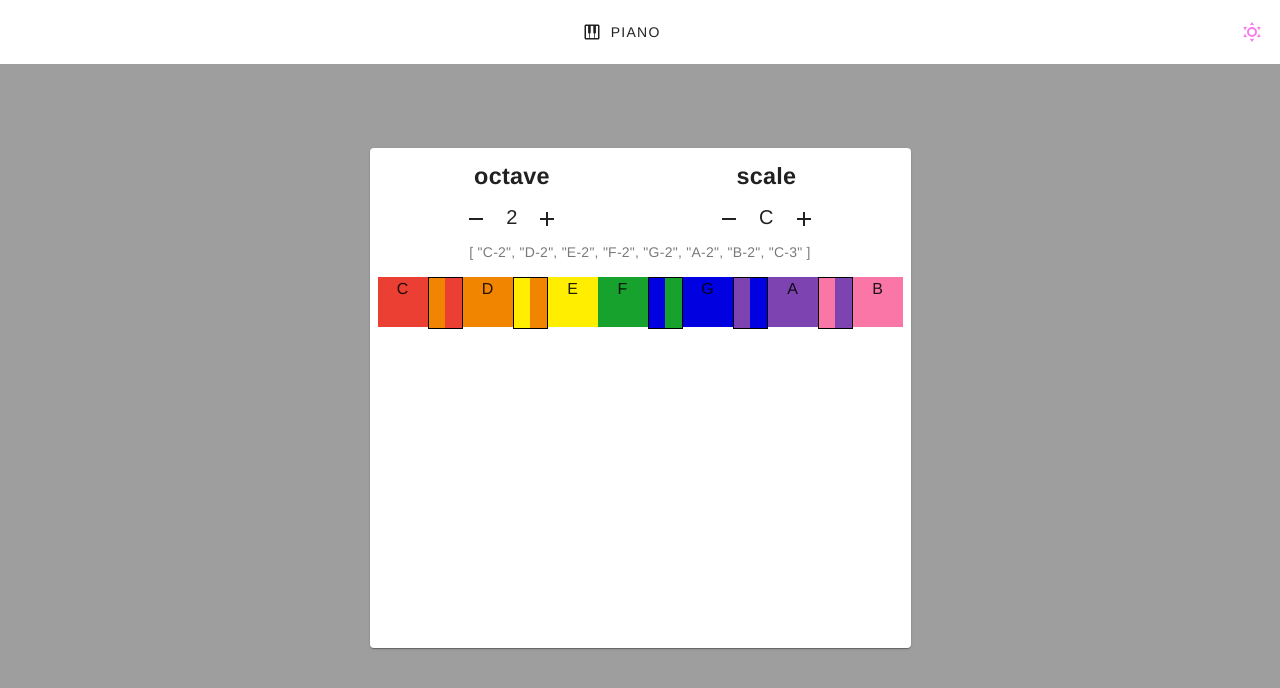
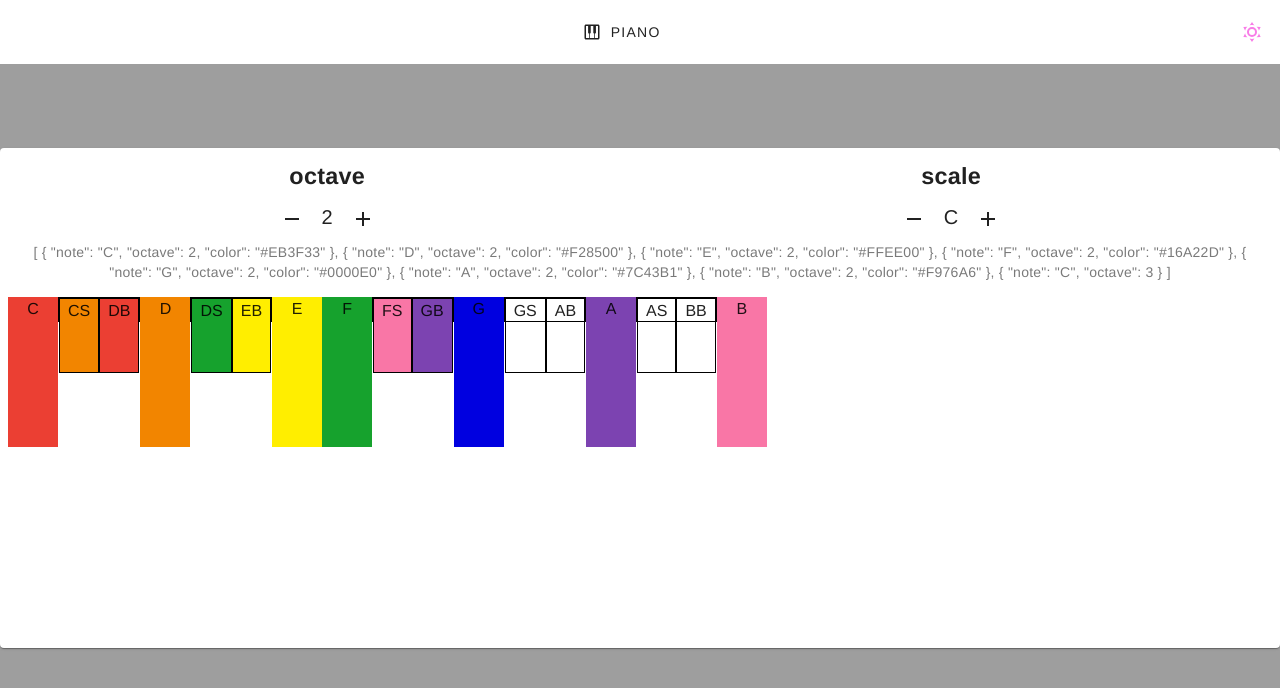
Before and after one commit to tfilla1/taptap, a Vue app: page / in a window 1280 px wide. Shown: the top 688 px of the page. Built offline with nearby package versions, Linux system fonts and the light colour scheme; no server answers.

Commit message:
move scale to store, start color shift math

```diff
--- a/src/components/KeyboardView.vue
+++ b/src/components/KeyboardView.vue
@@ -40,12 +40,14 @@ const changeOctave = (key: string) => {
 
   if (octave.value > maxOctave) octave.value = 1;
 
-  scale.value = determineScale(notes[scaleIndex.value], octave.value);
+  appStore.setOctave(octave.value);
+  appStore.loadScale();
+  appStore.loadSounds();
 };
 
 const scaleIndex = ref(0);
-const scale = ref(determineScale("C", octave.value));
-const scaleDisplay = computed(() => notes[scaleIndex.value]);
+const scale = computed(() => appStore.getScale);
+const scaleRoot = computed(() => notes[scaleIndex.value]);
 const showScale: Ref<boolean> = ref(true);
 const changeScale = (key: string) => {
   if (key === "v") scaleIndex.value++;
@@ -55,7 +57,9 @@ const changeScale = (key: string) => {
 
   if (scaleIndex.value >= notes.length) scaleIndex.value = 0;
 
-  scale.value = determineScale(notes[scaleIndex.value], octave.value);
+  appStore.setRoot(notes[scaleIndex.value]);
+  appStore.loadScale();
+  appStore.loadSounds();
 };
 onKeyDown(keys, (e: KeyboardEvent) => {
   const key = e.key;
@@ -127,7 +131,7 @@ onKeyDown(keys, (e: KeyboardEvent) => {
               variant="flat"
               @click="changeScale('c')"
             ></v-btn>
-            {{ scaleDisplay }}
+            {{ scaleRoot }}
             <v-btn
               icon="$plus"
               variant="flat"
@@ -154,13 +158,16 @@ onKeyDown(keys, (e: KeyboardEvent) => {
           <div
             v-for="(color, index) in p.color"
             :key="index"
-            class="item px-2"
+            class="item enharmonic px-2"
             height="50"
             :id="`${p.note[index]}`"
             :style="{
               backgroundColor: color,
+              height: '75px',
             }"
-          ></div>
+          >
+            {{ p.note[index] }}
+          </div>
         </div>
         <div
           v-else
@@ -168,7 +175,7 @@ onKeyDown(keys, (e: KeyboardEvent) => {
           :class="p.note"
           height="50"
           :style="{
-            backgroundColor: p.color.toString(),
+            backgroundColor: p.color?.toString(),
           }"
         >
           {{ p.note }}
@@ -180,8 +187,8 @@ onKeyDown(keys, (e: KeyboardEvent) => {
 
 <style>
 .enharmonic {
-  /* height: 25px; */
-  width: 35px;
+  height: 25px;
+  /* width: 35px; */
   border: 1px solid black;
 }
 .non-enharmonic {
@@ -210,7 +217,7 @@ onKeyDown(keys, (e: KeyboardEvent) => {
 }
 .item {
   /* background-color: #ff00aa; */
-  width: 50px;
-  height: 50px;
+  /* width: 50px; */
+  height: 150px;
 }
 </style>
--- a/src/data/soundboards/taptap.ts
+++ b/src/data/soundboards/taptap.ts
@@ -5,24 +5,35 @@ import { the_keys } from "@/utils/keyboard";
 import { getRandomColor } from "@/utils/getRandomColor";
 import { pianoData } from '../soundboards/pino'
 
-const getColor = (note: string) => {
-
+const getColor = (degree: number, accidental: boolean) => {
+  return accidental ? [degrees[degree], degrees[degree - 1]] : degrees[degree]
 }
 
 // key to number % 60 finds the letter to search for
 export const notes = ['C', 'CS_DB', 'D', 'DS_EB', 'E', 'F', 'FS_GB', 'G', 'GS_AB', 'A', 'AS_BB', 'B']
-
+export const degrees = ['#EB3F33', '#F28500', '#FFEE00', '#16A22D', '#0000E0', '#7C43B1', '#F976A6']
 const major_scale = [2, 2, 1, 2, 2, 2, 1]
 // [C - D - E - F - G - A - B - C ]
 // [D-1, E-1, F♯-1, G-1, A-1, B-1, C♯-1, D-2]
 const octaves = [0, 1, 2, 3, 4, 5, 6, 7]
 
+export class Degree {
+  note: string
+  octave: number
+  color: string | string[]
 
-export const determineScale = (root: string, octave: number): string[] => {
+  constructor(note: string, octave: number, color: string) {
+    this.note = note;
+    this.octave = octave;
+    this.color = color;
+  }
+}
 
+export const determineScale = (root: string, octave: number): Degree[] => {
+  // return [ {note: 'C', color: '#EB3F33'}]
   let position = notes.findIndex(note => note === root)
-  const newScale: string[] = [notes[position] + '-' + octave]
-  major_scale.map(interval => {
+  const newScale: Degree[] = [{ note: notes[position], octave, color: getColor(0, false) }]
+  major_scale.map((interval, index) => {
     position += interval
 
     if (position % notes.length === 0) {
@@ -31,19 +42,30 @@ export const determineScale = (root: string, octave: number): string[] => {
     position = position % notes.length;
 
 
-    newScale.push(notes[position] + '-' + octave)
+    newScale.push({ note: notes[position], octave, color: getColor(index + 1, false) })
 
-    return notes[position]
+    return {
+      note: notes[position],
+      color: degrees[position]
+    }
   })
 
   return newScale
 }
 
-export const pino = (type: 'piano'): Pino[] => {
-  return notes.map(note => {
+export const pino = (root: string, octave: number): Pino[] => {
+  const type = 'piano'
+  const scale = determineScale(root, octave)
+  // const something = scale.map(sc => {
+  //   return {
+
+  //   }
+  // })
+  // console.log({ something })
+  return notes.map((note, index) => {
     const noteObject = pianoData.find(p => p.note === note)
     return {
-      note: noteObject?.enharmonics ? note.split('_') : note,
+      note: note.split('_').length > 1 ? note.split('_') : note,
       key: noteObject?.key,
       pitches: Array.from(octaves, (octave) => {
         const source = `${import.meta.env.VITE_SOUNDS_DIR}/${type}/_ ${octave} ${note} ${octave}.mp3`
@@ -54,9 +76,9 @@ export const pino = (type: 'piano'): Pino[] => {
           sound: new Howl({ src: [source] })
         } as Pitch
       }),
-      color: noteObject?.color,
-      border: noteObject?.color,
-      enharmonics: noteObject?.enharmonics
+      color: scale.find(sc => sc.note === note) ? [scale.find(sc => sc.note === note)?.color] : getColor(index, true),
+      border: scale.find(sc => sc.note === note)?.color,
+      enharmonics: note.split('_').length > 1
     } as Pino
   })
 }
--- a/src/router/index.ts
+++ b/src/router/index.ts
@@ -38,10 +38,13 @@ const router = createRouter({
 })
 
 router.beforeEach(() => {
+  const appStore = useAppStore()
+
+  appStore.loadScale()
 
   navigator.requestMIDIAccess().then((midiAccess: MIDIAccess) => {
 
-    useAppStore().loadMidiDevices(midiAccess);
+    appStore.loadMidiDevices(midiAccess);
   }, () => {
     console.log('errrrorroorrrroror')
   });
--- a/src/store/app.ts
+++ b/src/store/app.ts
@@ -1,9 +1,9 @@
 // Utilities
 import { defineStore } from 'pinia'
 // import { pino } from '@/data/soundboards/pino'
-import { taptap, pino } from '@/data/soundboards/taptap'
+import { taptap, pino, determineScale } from '@/data/soundboards/taptap'
 import { determineMidiInputs } from '@/utils/determineMidiDevices'
-
+import { Degree } from '@/data/soundboards/taptap'
 
 import { Pino } from '@/classes/Pino'
 export const useAppStore = defineStore('app', {
@@ -13,7 +13,10 @@ export const useAppStore = defineStore('app', {
     selectedMidiDevice: '',
     sounds: [] as Pino[],
     soundboards: [{ key: 'piano', icon: '$piano' }, { key: 'taptap', icon: '$drumpad' }],
-    selectedSoundboard: { key: 'piano', icon: '$piano' }
+    selectedSoundboard: { key: 'piano', icon: '$piano' },
+    scale: {} as Degree[],
+    root: 'C',
+    octave: 2
   }),
   actions: {
     loadMidiDevices(midiAccess: MIDIAccess) {
@@ -22,7 +25,7 @@ export const useAppStore = defineStore('app', {
       // this.midiOutputs = determineMidiOutputs(midiAccess);
     },
     loadPianoSounds() {
-      this.sounds = pino('piano')
+      this.sounds = pino(this.root, this.octave)
       console.log(this.sounds)
       return this.sounds
     },
@@ -31,8 +34,19 @@ export const useAppStore = defineStore('app', {
       console.log({ taptap })
       return this.sounds
     },
+    loadScale() {
+      this.scale = determineScale(this.root, this.octave)
+      console.log({ scale: this.scale })
+      return this.scale
+    },
     loadSounds() {
       return this.selectedSoundboard.key === 'piano' ? this.loadPianoSounds() : this.loadTapTapSounds()
+    },
+    setOctave(octave: number) {
+      this.octave = octave
+    },
+    setRoot(root: string) {
+      this.root = root
     },
     setSelectedMidiDevice(id: string) {
       console.log({ id });
@@ -48,6 +62,7 @@ export const useAppStore = defineStore('app', {
   getters: {
     getMidiDevices: (state) => state.midiDevices,
     getSelectedMidiDevice: (state) => state.selectedMidiDevice,
+    getScale: (state) => state.scale,
     getSounds: (state) => state.sounds,
     getSoundboards: (state) => state.soundboards,
     getSelectedSoundboard: (state) => state.selectedSoundboard
```
